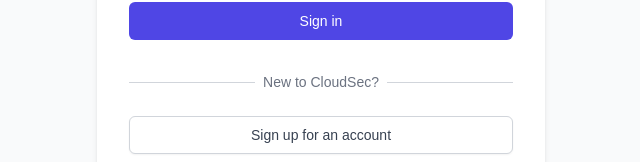
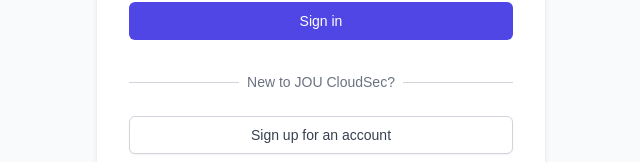
Before and after one commit to JOULifestyle/JOU-Cloudsec-Platform, a Next.js app in the folder cloudsec-frontend/: page /auth/login in a window 1280 px wide. Shown: the part 500-662 px from the top of the page, without its empty margins (319-959 px from the left). Built offline with nearby package versions, Linux system fonts and the light colour scheme; no server answers.

Commit message:
Fixed dashboard contact section 404 issue

```diff
--- a/cloudsec-frontend/src/app/auth/login/page.tsx
+++ b/cloudsec-frontend/src/app/auth/login/page.tsx
@@ -250,7 +250,7 @@
             </div>
             <div className="relative flex justify-center text-sm">
               <span className="px-2 bg-white dark:bg-gray-800 text-gray-500 dark:text-gray-400">
-                New to CloudSec?
+                New to JOU CloudSec?
               </span>
             </div>
           </div>
--- a/cloudsec-frontend/src/components/Footer.tsx
+++ b/cloudsec-frontend/src/components/Footer.tsx
@@ -11,6 +11,7 @@
              </Link>
              <Link href="/terms-of-service" className="text-gray-500 dark:text-gray-400 hover:text-gray-700 dark:hover:text-gray-300 text-sm transition-colors">
                Terms of Service
+{(() => { console.log('Footer Contact link rendered'); return null; })()}
              </Link>
              <Link href="/contact" className="text-gray-500 dark:text-gray-400 hover:text-gray-700 dark:hover:text-gray-300 text-sm transition-colors">
                Contact
```
Also changed, not shown: cloudsec-frontend/src/app/dashboard/page.tsx (indentation only).
